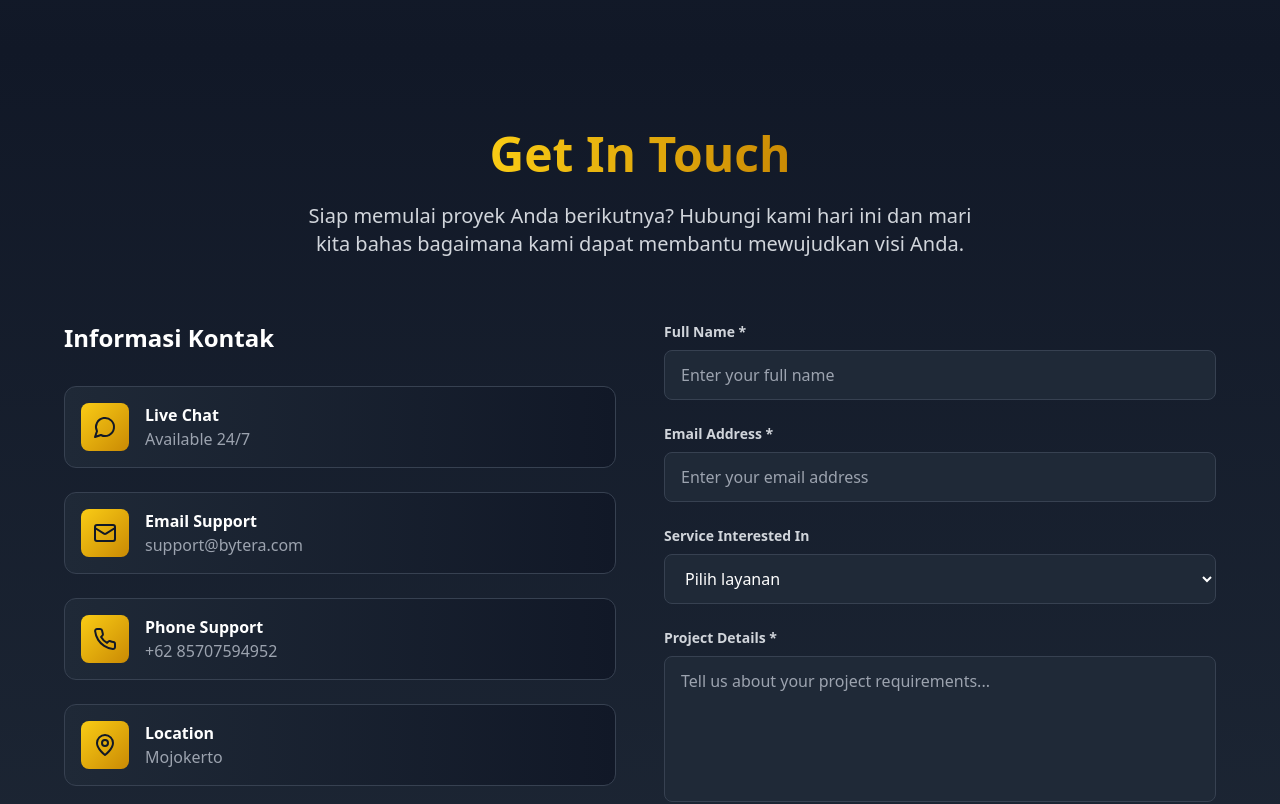
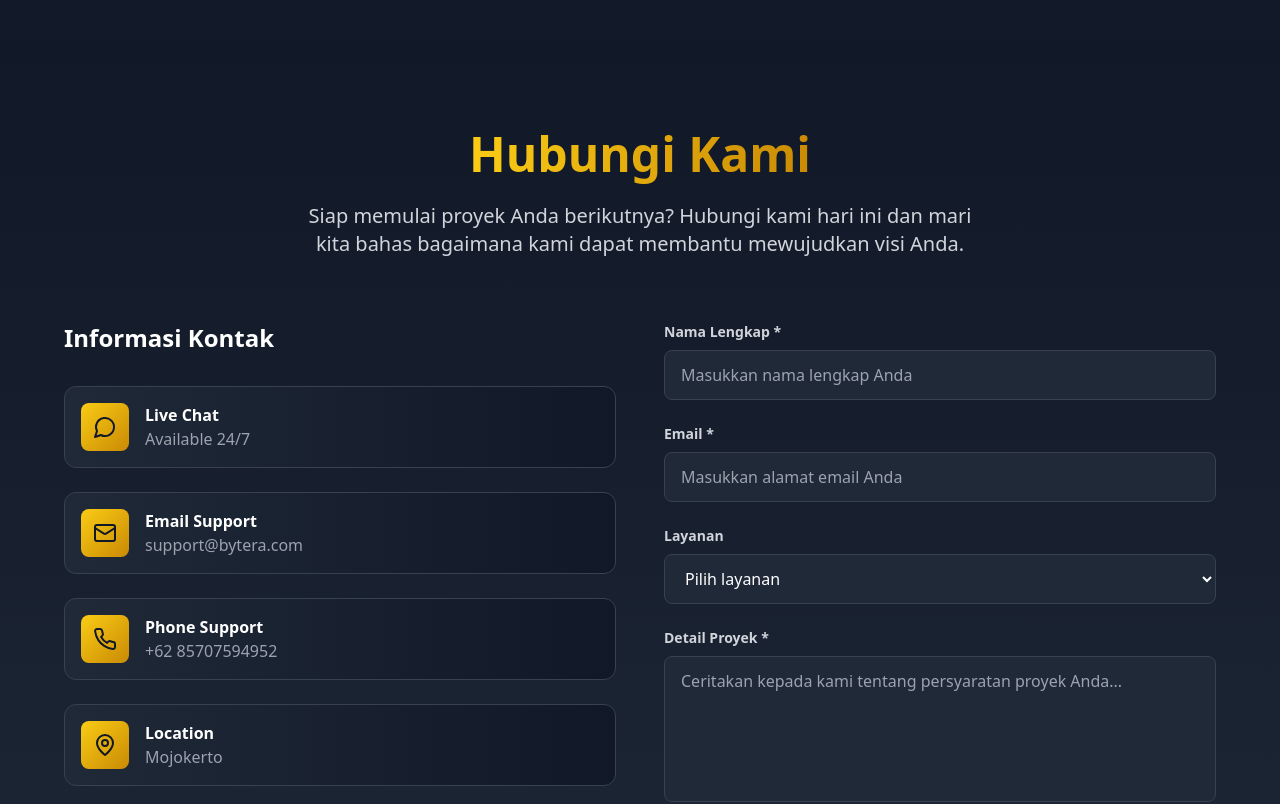
Before and after one commit to DimasDarma11/BYTERA-OFFICIAL, a React (Vite) app: page / in a window 1280 px wide. Shown: the part 2480-3284 px from the top of the page. Built offline with nearby package versions, Linux system fonts and the light colour scheme.

Commit message:
Update Contact.tsx

```diff
--- a/src/components/Contact.tsx
+++ b/src/components/Contact.tsx
@@ -34,7 +34,7 @@ const Contact = () => {
         <div className="text-center mb-16">
           <h2 className="text-4xl md:text-5xl font-bold mb-6">
             <span className="bg-gradient-to-r from-yellow-400 to-yellow-600 bg-clip-text text-transparent">
-              Get In Touch
+              Hubungi Kami
             </span>
           </h2>
           <p className="text-xl text-gray-300 max-w-2xl mx-auto">
@@ -92,7 +92,7 @@ const Contact = () => {
               <form onSubmit={handleSubmit} className="space-y-6">
                 <div>
                   <label htmlFor="name" className="block text-sm font-semibold text-gray-300 mb-2">
-                    Full Name *
+                    Nama Lengkap *
                   </label>
                   <input
                     type="text"
@@ -102,13 +102,13 @@ const Contact = () => {
                     onChange={handleChange}
                     required
                     className="w-full px-4 py-3 bg-gray-800 border border-gray-700 rounded-lg focus:ring-2 focus:ring-yellow-400 focus:border-transparent text-white placeholder-gray-400 transition-all duration-300"
-                    placeholder="Enter your full name"
+                    placeholder="Masukkan nama lengkap Anda"
                   />
                 </div>
 
                 <div>
                   <label htmlFor="email" className="block text-sm font-semibold text-gray-300 mb-2">
-                    Email Address *
+                    Email *
                   </label>
                   <input
                     type="email"
@@ -118,13 +118,13 @@ const Contact = () => {
                     onChange={handleChange}
                     required
                     className="w-full px-4 py-3 bg-gray-800 border border-gray-700 rounded-lg focus:ring-2 focus:ring-yellow-400 focus:border-transparent text-white placeholder-gray-400 transition-all duration-300"
-                    placeholder="Enter your email address"
+                    placeholder="Masukkan alamat email Anda"
                   />
                 </div>
 
                 <div>
                   <label htmlFor="service" className="block text-sm font-semibold text-gray-300 mb-2">
-                    Service Interested In
+                    Layanan
                   </label>
                   <select
                     id="service"
@@ -143,7 +143,7 @@ const Contact = () => {
 
                 <div>
                   <label htmlFor="message" className="block text-sm font-semibold text-gray-300 mb-2">
-                    Project Details *
+                    Detail Proyek *
                   </label>
                   <textarea
                     id="message"
@@ -153,7 +153,7 @@ const Contact = () => {
                     onChange={handleChange}
                     required
                     className="w-full px-4 py-3 bg-gray-800 border border-gray-700 rounded-lg focus:ring-2 focus:ring-yellow-400 focus:border-transparent text-white placeholder-gray-400 resize-none transition-all duration-300"
-                    placeholder="Tell us about your project requirements..."
+                    placeholder="Ceritakan kepada kami tentang persyaratan proyek Anda..."
                   />
                 </div>
 
```
